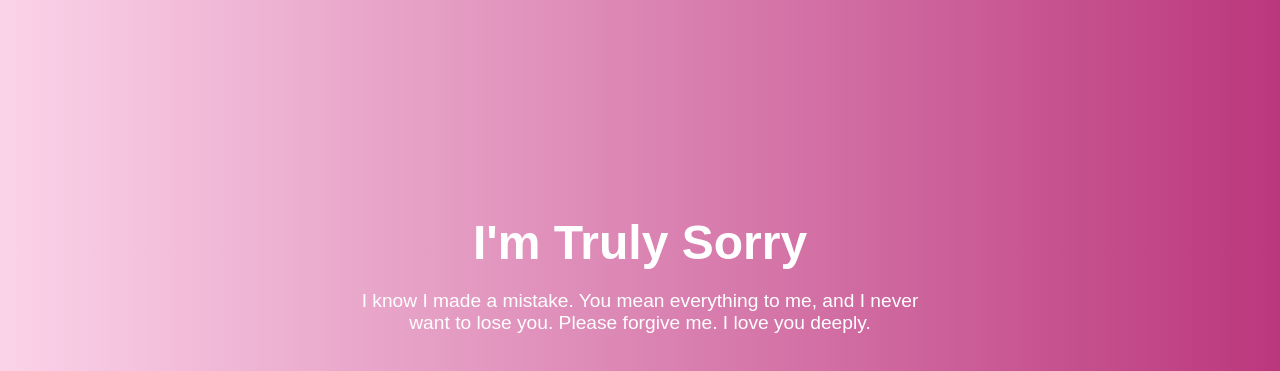
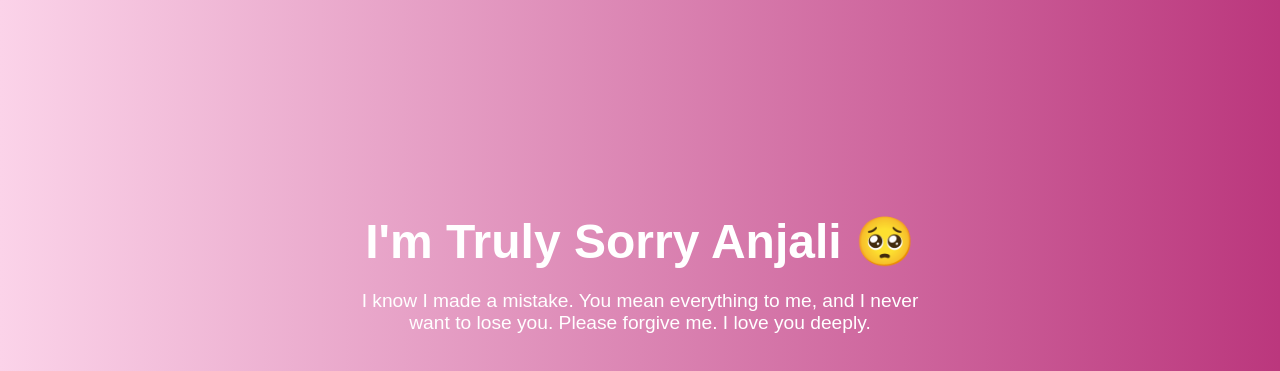
Before and after one commit to somethingdiff-pjt/S...y, a plain HTML site: page index.html in a window 1280 px wide. Shown: the top 371 px of the page. Drawn offline with Linux system fonts and the light colour scheme.

Commit message:
Update index.html

```diff
--- a/index.html
+++ b/index.html
@@ -122,7 +122,7 @@ img {
   </style>
 </head>
 <body>
-  <h1>I'm Truly Sorry</h1>
+  <h1>I'm Truly Sorry Anjali 🥺</h1>
   <p>I know I made a mistake. You mean everything to me, and I never want to lose you. Please forgive me. I love you deeply.</p>
   <div class="options">
     <button onclick="respond('hug')">Give Me a Hug</button>
```
